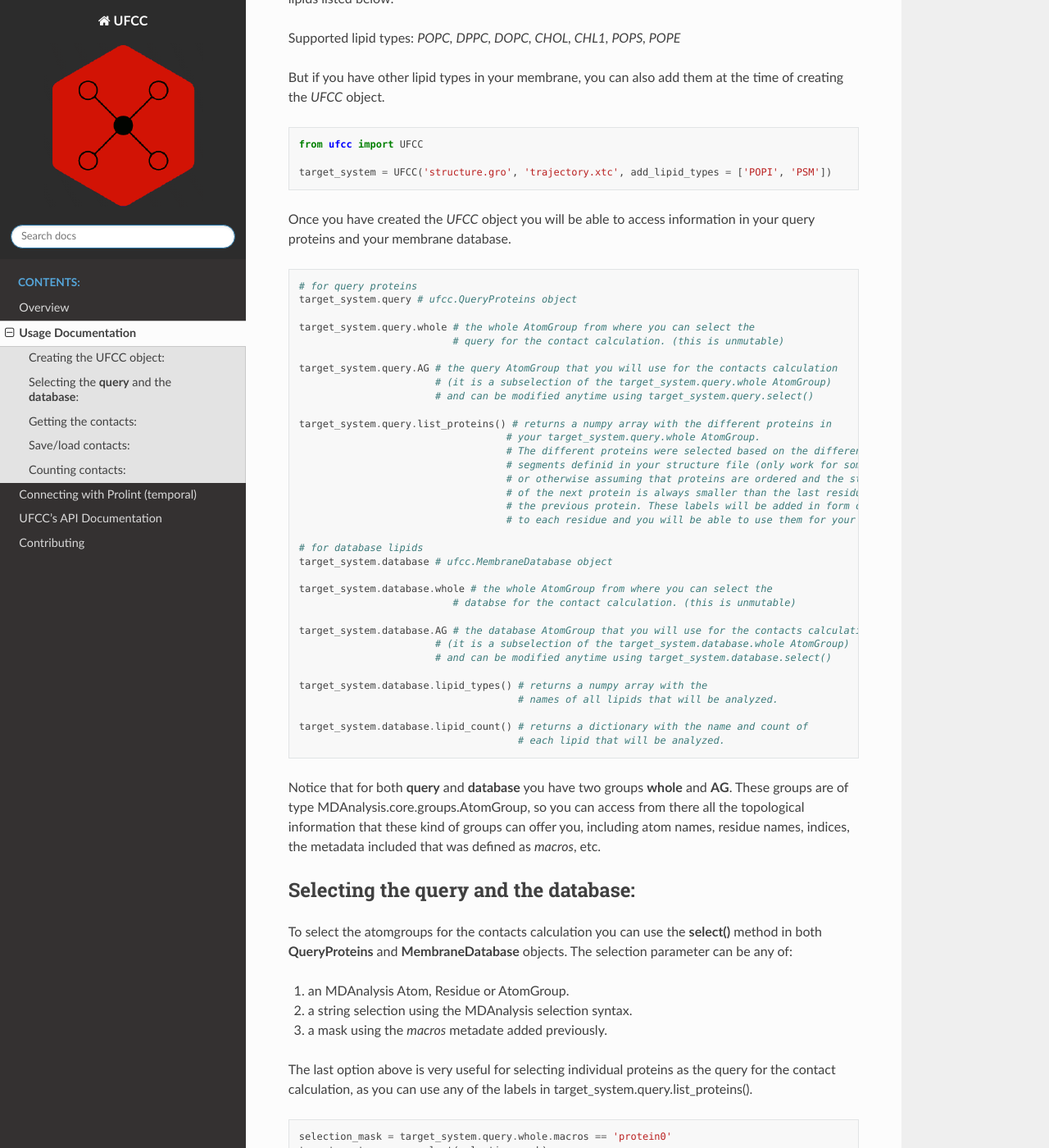
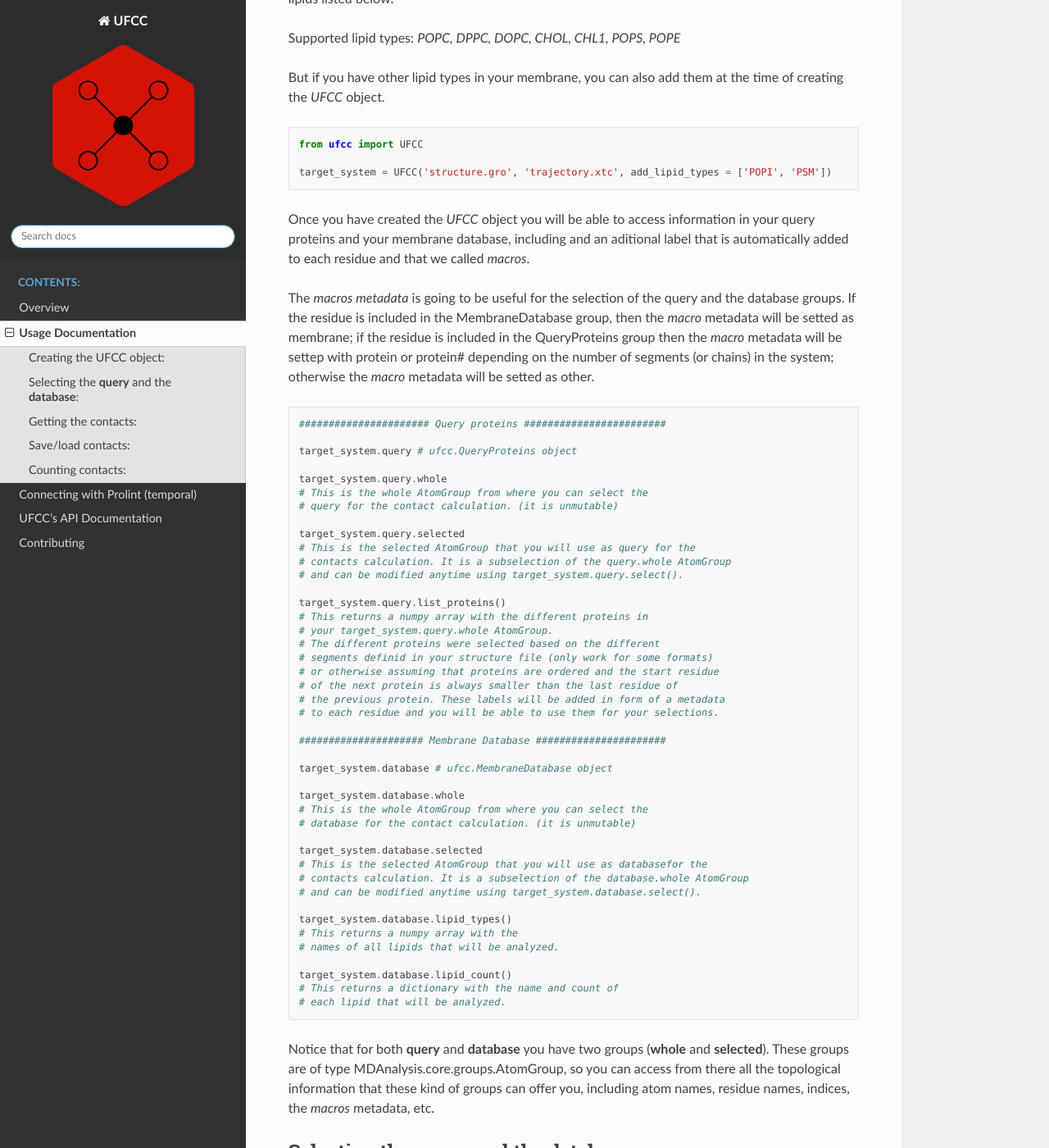
Before and after one commit to ProLint/prolint2, a Sphinx documentation site: the page built from docs/source/usage.rst, in a window 1280 px wide and 1400 px high, scrolled down 521 px. Shown: the whole window at 82% size. Built offline with Sphinx 7.4.7 and the Read the Docs theme 2.0.0, drawn with Linux system fonts in a browser that asks for light colours; the version number could not be read and is left out; some of the changed text lies outside the part shown.

Commit message:
updating docs

```diff
--- a/docs/source/usage.rst
+++ b/docs/source/usage.rst
@@ -1,7 +1,7 @@
 Usage Documentation
 ===================
 
-This page details how to get started with UFCC.
+This page details how to get started with **ufcc** to work with lipid-protein systems.
 
 Creating the UFCC object:
 -------------------------
@@ -28,49 +28,62 @@ But if you have other lipid types in your membrane, you can also add them at the
 
       target_system = UFCC('structure.gro', 'trajectory.xtc', add_lipid_types = ['POPI', 'PSM'])
 
-Once you have created the *UFCC* object you will be able to access information in your query proteins and your membrane database.
+Once you have created the *UFCC* object you will be able to access information in your query proteins and your membrane database,
+including and an aditional label that is automatically added to each residue and that we called *macros*.
+
+The *macros metadata* is going to be useful for the selection of the query and the database groups. If the residue is included in the MembraneDatabase group,
+then the *macro* metadata will be setted as membrane; if the residue is included in the QueryProteins group then the *macro* metadata will be settep with protein
+or protein# depending on the number of segments (or chains) in the system; otherwise the *macro* metadata will be setted as other.
 
 .. code-block:: python
 
-    # for query proteins
+    ###################### Query proteins ########################
+
     target_system.query # ufcc.QueryProteins object
 
-    target_system.query.whole # the whole AtomGroup from where you can select the
-                              # query for the contact calculation. (this is unmutable)
+    target_system.query.whole
+    # This is the whole AtomGroup from where you can select the
+    # query for the contact calculation. (it is unmutable)
 
-    target_system.query.AG # the query AtomGroup that you will use for the contacts calculation
-                           # (it is a subselection of the target_system.query.whole AtomGroup)
-                           # and can be modified anytime using target_system.query.select()
+    target_system.query.selected
+    # This is the selected AtomGroup that you will use as query for the
+    # contacts calculation. It is a subselection of the query.whole AtomGroup
+    # and can be modified anytime using target_system.query.select().
 
-    target_system.query.list_proteins() # returns a numpy array with the different proteins in
-                                       # your target_system.query.whole AtomGroup.
-                                       # The different proteins were selected based on the different
-                                       # segments definid in your structure file (only work for some formats)
-                                       # or otherwise assuming that proteins are ordered and the start residue
-                                       # of the next protein is always smaller than the last residue of
-                                       # the previous protein. These labels will be added in form of a metadata
-                                       # to each residue and you will be able to use them for your selections.
+    target_system.query.list_proteins()
+    # This returns a numpy array with the different proteins in
+    # your target_system.query.whole AtomGroup.
+    # The different proteins were selected based on the different
+    # segments definid in your structure file (only work for some formats)
+    # or otherwise assuming that proteins are ordered and the start residue
+    # of the next protein is always smaller than the last residue of
+    # the previous protein. These labels will be added in form of a metadata
+    # to each residue and you will be able to use them for your selections.
 
-    # for database lipids
+    ##################### Membrane Database ######################
+
     target_system.database # ufcc.MembraneDatabase object
 
-    target_system.database.whole # the whole AtomGroup from where you can select the
-                              # databse for the contact calculation. (this is unmutable)
+    target_system.database.whole
+    # This is the whole AtomGroup from where you can select the
+    # database for the contact calculation. (it is unmutable)
 
-    target_system.database.AG # the database AtomGroup that you will use for the contacts calculation
-                           # (it is a subselection of the target_system.database.whole AtomGroup)
-                           # and can be modified anytime using target_system.database.select()
+    target_system.database.selected
+    # This is the selected AtomGroup that you will use as databasefor the
+    # contacts calculation. It is a subselection of the database.whole AtomGroup
+    # and can be modified anytime using target_system.database.select().
 
-    target_system.database.lipid_types() # returns a numpy array with the
-                                         # names of all lipids that will be analyzed.
+    target_system.database.lipid_types()
+    # This returns a numpy array with the
+    # names of all lipids that will be analyzed.
 
-    target_system.database.lipid_count() # returns a dictionary with the name and count of
-                                         # each lipid that will be analyzed.
+    target_system.database.lipid_count()
+    # This returns a dictionary with the name and count of
+    # each lipid that will be analyzed.
 
-Notice that for both **query** and **database** you have two groups **whole** and **AG**. These groups
+Notice that for both **query** and **database** you have two groups (**whole** and **selected**). These groups
 are of type MDAnalysis.core.groups.AtomGroup, so you can access from there all the topological information
-that these kind of groups can offer you, including atom names, residue names, indices, the metadata included
-that was defined as *macros*, etc.
+that these kind of groups can offer you, including atom names, residue names, indices, the *macros* metadata, etc.
 
 Selecting the **query** and the **database**:
 ---------------------------------------------
@@ -79,7 +92,7 @@ To select the atomgroups for the contacts calculation you can use the **select()
 
 #. an MDAnalysis Atom, Residue or AtomGroup.
 #. a string selection using the MDAnalysis selection syntax.
-#. a mask using the *macros* metadate added previously.
+#. a mask using the *macros* metadata added.
 
 The last option above is very useful for selecting individual proteins as the query for the contact calculation,
 as you can use any of the labels in target_system.query.list_proteins().
@@ -91,34 +104,38 @@ as you can use any of the labels in target_system.query.list_proteins().
 
 Getting the contacts:
 ---------------------
-All the information of the contacts between the **query** and the **database** will be managed using the
-**target_system.contacts** object of the **Contacts** class that is automatically initializated at the beguinning.
+All the information of the contacts between the **query** and the **database** will be handled using the
+**target_system.contacts** instance of the **Contacts** class that is automatically initializated at the beguinning.
 
 .. code-block:: python
 
     target_system.contacts # ufcc.Contacts object
 
-    target_system.contacts.contacts # None if you have not computed or loaded any contact.
-                                    # Otherwise it is a numpy array of scipy.sparse matrices.
+    target_system.contacts.contacts
+    # This is None if you have not computed or loaded any contact.
+    # Otherwise it is a numpy array of scipy.sparse matrices.
 
 Previous to the computation of the contacts you can define the backend that you prefer using the
 the **runner** attribute of the **Contacts** class, which is an instance of the **Runner** class.
 For now the **Runner** class has only two attributes *backend* and *n_jobs*, but the idea is to make
 it more complex to be able to configure the *distributed* scheduler of **Dask** to run parallel jobs
-on remote machines.
+on remote machines and HPC.
 
 .. code-block:: python
 
-    target_system.contacts.runner.backend # 'serial' or 'parallel'. ('serial by default')
+    target_system.contacts.runner.backend
+    # 'serial' or 'parallel'. ('serial by default')
 
-    target_system.contacts.runner.n_jobs # number of CPU cores to use. (-1 by default, all CPU cores)
+    target_system.contacts.runner.n_jobs
+    # number of CPU cores to use. (-1 by default, all CPU cores)
 
 To compute the contacts you can use the **compute()** method defining the distance cutoff (in Angstroms) that you want to use
 for the contacts determination (by default 7 Angstroms).
 
 .. code-block:: python
 
-    target_system.contacts.compute(cutoff=7) # this will populate target_system.contacts.contacts
+    target_system.contacts.compute(cutoff=7)
+    # this will populate target_system.contacts.contacts
 
 Save/load contacts:
 -------------------
@@ -126,13 +143,15 @@ You can save/load contacts information using the **save()** and **load()** metho
 
 .. code-block:: python
 
-    target_system.contacts.save('contacts.pkl') # this will save a pkl file with the contacts information
-                                                # stored in target_system.contacts.contacts (useful when
-                                                # you want to use the contacts information for later).
+    target_system.contacts.save('contacts.pkl')
+    # this will save a pkl file with the contacts information
+    # stored in target_system.contacts.contacts (useful when
+    # you want to use the contacts information for later).
 
-    target_system.contacts.load('old_contacts.pkl') # this will load the contacts information in a pkl file
-                                                # to target_system.contacts.contacts (useful when you have
-                                                # precomputed contacts information).
+    target_system.contacts.load('old_contacts.pkl')
+    # this will load the contacts information in a pkl file
+    # to target_system.contacts.contacts (useful when you have
+    # precomputed contacts information).
 
 
 Counting contacts:
@@ -142,9 +161,11 @@ you can use the **count_contacts()** method, which populates the *counts* attrib
 
 .. code-block:: python
 
-    target_system.count_contacts() # populates the target_system.contacts.counts attribute
+    target_system.count_contacts()
+    # populates the target_system.contacts.counts attribute
 
-    target_system.counts # None if you have not used the count_contacts() method.
-                         # Otherwise it is a pandas DataFrame with the counted contacts.
+    target_system.counts
+    # None if you have not used the count_contacts() method.
+    # Otherwise it is a pandas DataFrame with the counted contacts.
 
 .. _`here`: https://userguide.mdanalysis.org/stable/formats/index.html
```
Also changed, not shown: docs/index.rst (+7 -6 lines), docs/source/connecting_with_prolint.rst (+96 -0 lines), 4 other files.
